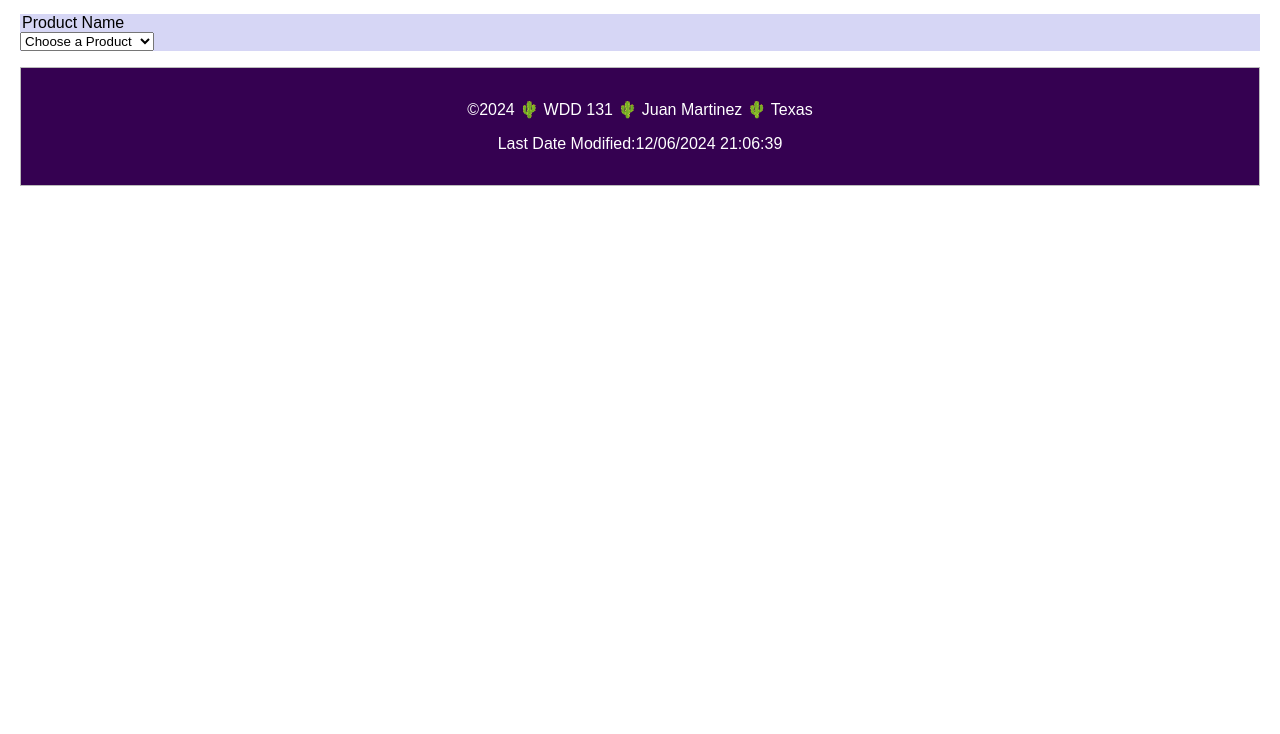
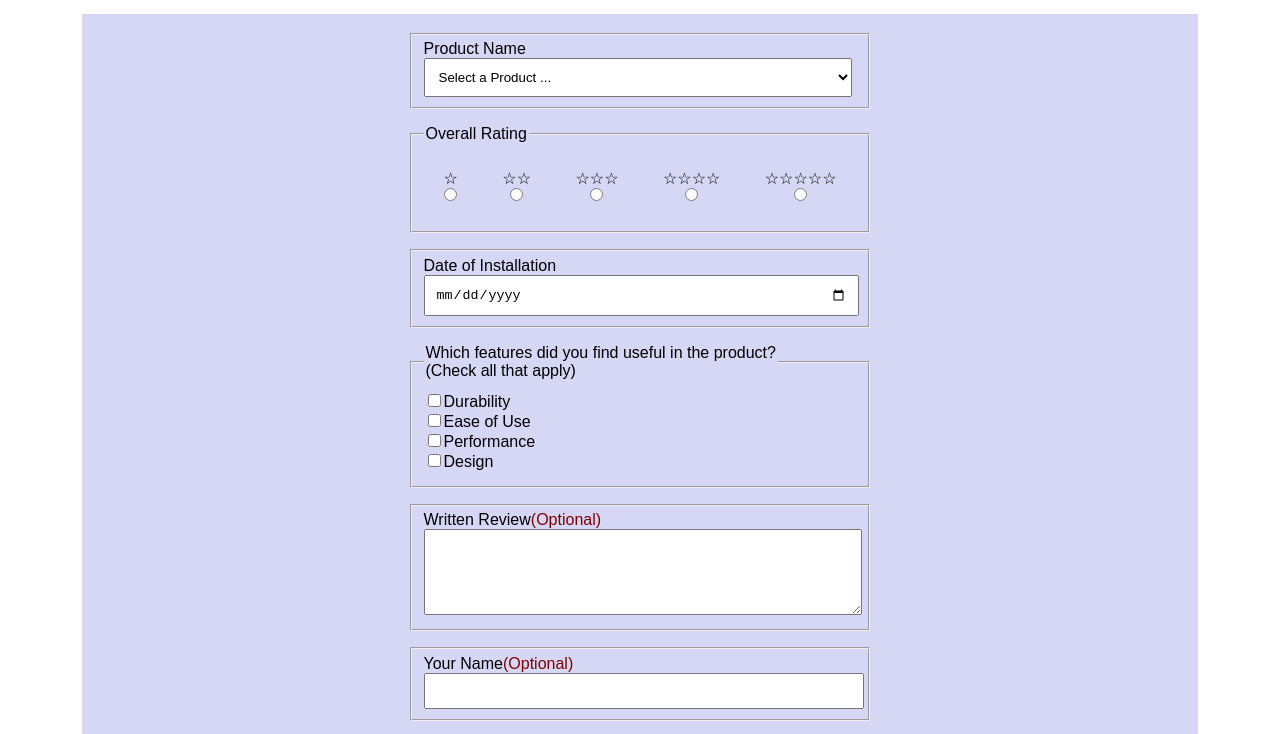
Before and after one commit to juanmartinezd7/wdd131, a plain HTML site: page form.html in a window 1280 px wide. Shown: the part 136-870 px from the top of the page. Before the commit the page ends 800 px from the top, so only its background shows below. Drawn offline with Linux system fonts and the light colour scheme.

Commit message:
form page306

```diff
--- a/form.html
+++ b/form.html
@@ -14,17 +14,87 @@
   <header>
     <h1>Product Review</h1>
   </header>
+  <main>
+    <form action="review.html" method="get">
+      <fieldset>
 
-  <main>
-    <form action="submission confirmation" method="get">
+        <div>
+          <label for="productSelect">Product Name</label>
+          <select id="productSelect" name="product" required>
+          <option value="" disabled selected>Select a Product ...</option>
+          </select>
+        </div>
+      </fieldset>
+        <fieldset>
+          <legend>
+            Overall Rating
+          </legend>
+        <div class="radio-container">
+          <label>
+            <span id="radio-label">☆</span>
+            <input type="radio" name="rating" value="1 star" required>
+          </label>
+        </div>
+        <div class="radio-container">
+          <label>
+            <span id="radio-label">☆☆</span>
+            <input type="radio" name="rating" value="2 stars" required>
+          </label>
+        </div>
+        <div class="radio-container">
+          <label>
+            <span id="radio-label">☆☆☆</span>
+            <input type="radio" name="rating" value="3 stars" required>
+          </label>
+        </div>
+        <div class="radio-container">
+          <label>
+            <span id="radio-label">☆☆☆☆</span>
+            <input type="radio" name="rating" value="4 stars" required>
+          </label>
+        </div>
+        <div class="radio-container">
+          <label>
+            <span id="radio-label">☆☆☆☆☆</span>
+            <input type="radio" name="rating" value="5 stars" required>
+          </label>
+        </div>
+      </fieldset>
+      <fieldset>
+          <div>
+            <label for="select-date">Date of Installation</label>
+            <input id="select-date" type="date" name="installation-date" required>
+          </div>
+      </fieldset>
+      <fieldset>
         <legend>
-            Product Name
+          Which features did you find useful in the product? <br> (Check all that apply)
         </legend>
-        <select id="div">
-            <option value="select">Choose a Product</option>
-        </select>
+        <div id="check-useful">
+          <label><input type="checkbox" name="durability" value="yes">Durability</label>
+          <label><input type="checkbox" name="ease" value="yes">Ease of Use</label>
+          <label><input type="checkbox" name="performance" value="yes">Performance</label>
+          <label><input type="checkbox" name="design" value="yes">Design</label>
+        </div>
+      </fieldset>
+      <fieldset>
+        <div>
+          <label for="user-review">Written Review<span class="color-higlight">(Optional)</span></label>
+          <textarea name="review" id="user-review"></textarea>
+        </div>
+      </fieldset>
+      <fieldset>
+        <div>
+          <label for="user-name">Your Name<span class="color-higlight">(Optional)</span></label>
+          <input type="text" id="user-name" name="your-name">
+        </div>
+      </fieldset>
+      <fieldset>
+        <div id="review-button">
+          <input type="submit" id="submit-button" value="Post Review">
+        </div>
+      </fieldset>
     </form>
-
   </main>
   <footer>
     <p id="year">©<span id="currentyear"></span> 🌵 WDD 131 🌵 Juan Martinez 🌵 Texas</p>
--- a/scripts/form.js
+++ b/scripts/form.js
@@ -47,3 +47,28 @@ if (select) {
       select.appendChild(option);
     });
   }
+
+  document.addEventListener("DOMContentLoaded", function () {
+    // Check if the counter has already been incremented during this session
+    const incrementedFlag = sessionStorage.getItem("counterIncremented");
+
+    if (!incrementedFlag) {
+      // Retrieve the current count from localStorage or initialize it to 0
+      let reviewCount = localStorage.getItem("reviewCount");
+      reviewCount = reviewCount ? parseInt(reviewCount, 10) : 0;
+
+      // Increment the counter
+      reviewCount += 1;
+
+      // Save the updated count back to localStorage
+      localStorage.setItem("reviewCount", reviewCount);
+
+      // Mark the counter as incremented in this session
+      sessionStorage.setItem("counterIncremented", "true");
+    }
+
+    // Display the current count on the page
+    const counterDisplay = document.getElementById("reviewCounter");
+    const reviewCount = localStorage.getItem("reviewCount") || 0;
+    counterDisplay.textContent = `Reviews Completed: ${reviewCount}`;
+  });
--- a/styles/form-large.css
+++ b/styles/form-large.css
@@ -1,15 +1,21 @@
-@media screen and (min-width: 550px) {
 
+@media screen and (min-width: 850px) {
+
+
+    header, main, footer {
+        width: 90%;
     }
 
+    main {
+        justify-self: center;
+        justify-items: center;
+    }
 
+    .radio-container {
 
+        margin: 20px;          /* Add spacing between options */
+      }
 
 
 
 }
-
-@media screen and (min-width: 850px) {
-
-
-}
--- a/styles/form.css
+++ b/styles/form.css
@@ -3,7 +3,7 @@ body {
     margin: 20px;
   }
 
-  header, header, footer {
+header, footer {
     max-width: 100%;
     margin: 1rem auto;
     border: 1px solid #bbb;
@@ -11,10 +11,80 @@ body {
     background-color: #350151;
     justify-items: center;
     color: white;
-  }
+}
 
 
 
-  main {
-    background-color: #d6d6f5;;
-  }
+main {
+    background-color: #d6d6f5;
+    padding-top: 3px;
+    padding-bottom: 5px;
+}
+
+#productSelect {
+    width: 99%;
+    padding: 10px;
+}
+
+.radio-container {
+    display: inline-block; /* Or use block for vertical alignment */
+    text-align: center;    /* Center the text above the radio button */
+    margin: 8px;          /* Add spacing between options */
+}
+
+.radio-label {
+    display: block;        /* Force the label text to be on its own line */
+    margin-bottom: 5px;    /* Space between the label and the radio button */
+}
+
+input[type="radio"] {
+    display: block;        /* Ensures proper alignment */
+    margin: 0 auto;        /* Centers the radio button under the label */
+}
+
+#select-date {
+    width: 95%;
+    padding: 10px;
+}
+
+#check-useful {
+  display: grid;
+  margin-top: 5px;
+  margin-bottom: 5px;
+}
+
+fieldset {
+  margin: 1rem 0;
+}
+
+.color-higlight {
+  color: #800000;
+}
+
+textarea {
+  width: 100%;
+  height: 80px;
+}
+
+#user-name {
+  width: 100%;
+  height: 30px;
+}
+
+#submit-button {
+  width: 50%;
+  height: 40px;
+  font-weight: bold;
+}
+
+#review-button {
+  text-align: center;
+}
+
+#thankyoumessage {
+  justify-self: center;
+}
+
+#reviewCounter {
+  justify-self: center;
+}
```
Also changed, not shown: review.html (+2 -2 lines), test.html (added, +30 -0 lines).
